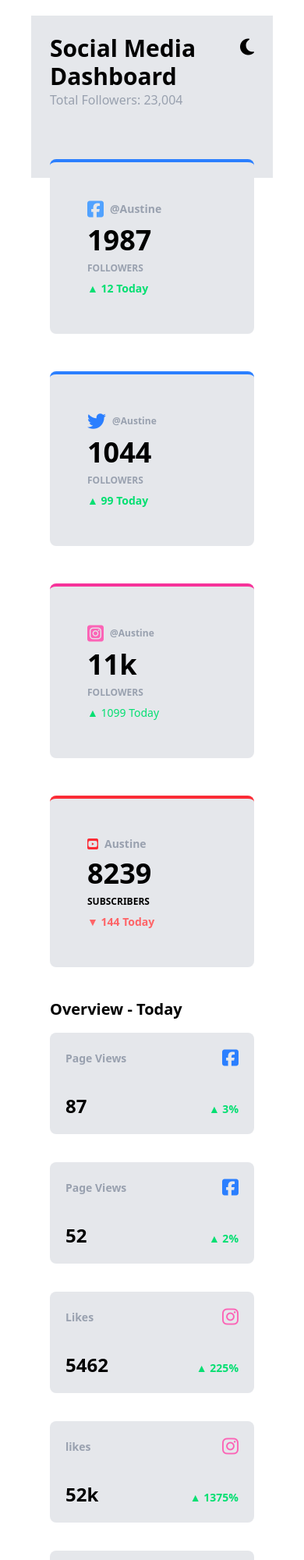
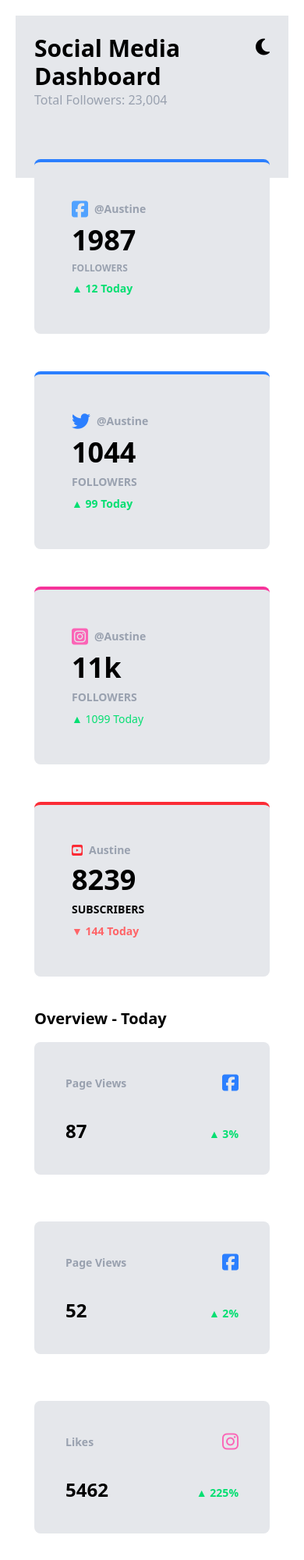
Before and after one commit to augustineutuk/Dashboard-project, a website: page index.html in a window 390 px wide. Shown: the top 2000 px of the page at 78% size. Drawn offline with Linux system fonts and the light colour scheme.

Commit message:
first commit

```diff
--- a/index.html
+++ b/index.html
@@ -17,11 +17,11 @@
     <link rel="stylesheet" href="https://cdnjs.cloudflare.com/ajax/libs/font-awesome/6.7.2/css/all.min.css"/>
 </head>
 
-<body class="bg-white p-10 text-black dark:bg-[#1e1f29] dark:text-white min-h-screen font-sans pt-5 transition-colors duration-500">
+<body class="bg-white p-5 text-black dark:bg-[#1e1f29] dark:text-white min-h-screen font-sans pt-5 transition-colors duration-500">
 
   <header class= "md:max-w-6xl container mx-auto h-52 bg-gray-200 dark:bg-[#252b43]">
-  <div class="max-w-5xl mx-auto p-6 ">
-       <div class="flex items-start justify-between mb-5 ">
+  <div class="max-w-5xl mx-auto p-6">
+       <div class="flex items-start justify-between mb-7 ">
         <div>
           <h1 class="text-3xl md:text-3xl font-bold">Social Media Dashboard</h1>
           <p class="text-gray-400">Total Followers: 23,004</p>
@@ -31,13 +31,12 @@
         <i id="darkIcon" class="fas fa-moon"></i>
      </button>
   </div>
-
        <!-- Top Cards  -->
       <div class="grid grid-cols-1 md:grid-cols-4 gap-12 mb-10 mt-16">
          <div class="bg-gray-200 dark:bg-[#252b43] p-12 rounded-lg border-t-4 border-blue-500">
           <div class=" flex flex-row justify-start items-center md:justify-center space-x-2">
              <i class="fab fa-facebook-square text-2xl text-blue-400"></i>
-            <p class="text-center font-bold text-sm md:text-sm text-gray-400">@Austine </p>
+            <p class="text-center font-bold text-sm text-gray-400">@Austine </p>
 
           </div>
           <div class="flex flex-col items-start md:items-center">
@@ -49,15 +48,15 @@
         </div>
 
 
-         <div class="bg-gray-200 dark:bg-[#252b43] p-12  rounded-lg border-t-4 border-blue-500">
+         <div class="bg-gray-200 dark:bg-[#252b43] p-12 rounded-lg border-t-4 border-blue-500">
           <div class="flex justify-start items-center space-x-2 md:justify-center">
              <i class="fab fa-twitter text-blue-500 text-2xl"></i>
-              <p class="text-center font-bold text-xs text-gray-400">@Austine</p>
+              <p class="text-center font-bold text-sm text-gray-400">@Austine</p>
           </div>
 
            <div class="flex flex-col items-start md:items-center">
                 <h2 class="text-4xl font-bold text-center my-2">1044</h2>
-                <p class="text-center font-bold text-xs text-gray-400">FOLLOWERS</p>
+                <p class="text-center font-bold text-sm text-gray-400">FOLLOWERS</p>
                 <p class="text-center font-bold text-green-400 text-sm mt-2">▲ 99 Today</p>
            </div>
 
@@ -66,12 +65,12 @@
          <div class="bg-gray-200 dark:bg-[#252b43] p-12 rounded-lg border-t-4 border-pink-500">
           <div class="flex justify-start items-center space-x-2 md:justify-center">
               <i class="text-pink-400 fab fa-instagram-square text-2xl"></i>
-              <p class="text-center font-bold text-xs text-gray-400">@Austine</p>
+              <p class="text-center font-bold text-sm text-gray-400">@Austine</p>
           </div>
 
           <div class="flex flex-col items-start md:items-center">
                 <h2 class="text-4xl font-bold text-center my-2">11k</h2>
-                <p class="text-center font-bold text-xs text-gray-400">FOLLOWERS</p>
+                <p class="text-center font-bold text-sm text-gray-400">FOLLOWERS</p>
                 <p class="text-center text-green-400 text-sm mt-2">▲ 1099 Today</p>
           </div>
 
@@ -85,7 +84,7 @@
 
           <div class="flex flex-col items-start md:items-center">
                 <h2 class="text-4xl font-bold text-center my-2">8239</h2>
-                <p class="text-center font-bold text-xs dark:text-gray-400">SUBSCRIBERS</p>
+                <p class="text-center font-bold text-sm dark:text-gray-400">SUBSCRIBERS</p>
                 <p class="text-center font-bold text-red-400 text-sm mt-2">▼ 144 Today</p>
           </div>
 
@@ -94,9 +93,9 @@
 
       <!-- Overview Today -->
        <h2 class="text-xl font-bold mb-4">Overview - Today</h2>
-      <div class="grid grid-cols-1 md:grid-cols-4 gap-9 mb-12">
+      <div class="grid grid-cols-1 md:grid-cols-4 gap-15 md:gap-9 mb-12 ">
 
-        <div class="bg-gray-200 dark:bg-[#252b43] p-5 rounded-lg">
+        <div class="bg-gray-200 dark:bg-[#252b43] p-10 md:p-5 rounded-lg">
 
       <div class="md:flex flex-col">
         <div class="text-sm text-gray-400 flex justify-between items-center">
@@ -113,7 +112,7 @@
       <!-- the main container -->
 </div>
 
-         <div class="bg-gray-200 dark:bg-[#252b43] p-5 rounded-lg">
+         <div class="bg-gray-200 dark:bg-[#252b43] p-10 md:p-5 rounded-lg">
           <div class="md:flex flex-col">
         <div class="text-sm text-gray-400 flex justify-between items-center">
           <div><p class="font-bold">Page Views</p></div>
@@ -129,7 +128,7 @@
         </div>
 
 
-        <div class="bg-gray-200 dark:bg-[#252b43] p-5 rounded-lg">
+        <div class="bg-gray-200 dark:bg-[#252b43] p-10 md:p-5 rounded-lg">
           <div class="md:flex flex-col">
         <div class="text-sm text-gray-400 flex justify-between items-center">
           <div><p class="font-bold">Likes</p></div>
@@ -144,7 +143,7 @@
       </div>
         </div>
 
-         <div class="bg-gray-200 dark:bg-[#252b43] p-5 rounded-lg">
+         <div class="bg-gray-200 dark:bg-[#252b43] p-10 md:p-5 rounded-lg">
           <div class="md:flex flex-col">
         <div class="text-sm text-gray-400 flex justify-between items-center">
           <div><p class="font-bold">likes</p></div>
@@ -160,7 +159,7 @@
         </div>
 
 
-         <div class="bg-gray-200 dark:bg-[#252b43] p-5 rounded-lg">
+         <div class="bg-gray-200 dark:bg-[#252b43] p-10 md:p-5 rounded-lg">
          <div class="md:flex flex-col">
         <div class="text-sm text-gray-400 flex justify-between items-center">
           <div><p class="font-bold">Retweets</p></div>
@@ -176,7 +175,7 @@
         </div>
 
 
-         <div class="bg-gray-200 dark:bg-[#252b43] p-5 rounded-lg">
+         <div class="bg-gray-200 dark:bg-[#252b43] p-10 md:p-5 rounded-lg">
           <div class="md:flex flex-col">
         <div class="text-sm text-gray-400 flex justify-between items-center">
           <div><p class="font-bold">Page Views</p></div>
@@ -191,7 +190,7 @@
       </div>
         </div>
 
-         <div class="bg-gray-200 dark:bg-[#252b43] p-5 rounded-lg">
+         <div class="bg-gray-200 dark:bg-[#252b43] p-10 md:p-5 rounded-lg">
           <div class="md:flex flex-col">
         <div class="text-sm text-gray-400 flex justify-between items-center">
           <div><p class="font-bold">Page Views</p></div>
@@ -206,7 +205,7 @@
       </div>
         </div>
 
-        <div class="bg-gray-200 dark:bg-[#252b43] p-5 rounded-lg">
+        <div class="bg-gray-200 dark:bg-[#252b43] p-10 md:p-5 rounded-lg">
          <div class="md:flex flex-col">
         <div class="text-sm text-gray-400 flex justify-between items-center">
           <div><p class="font-bold">Page Views</p></div>
```
Also changed, not shown: src/output.css.
